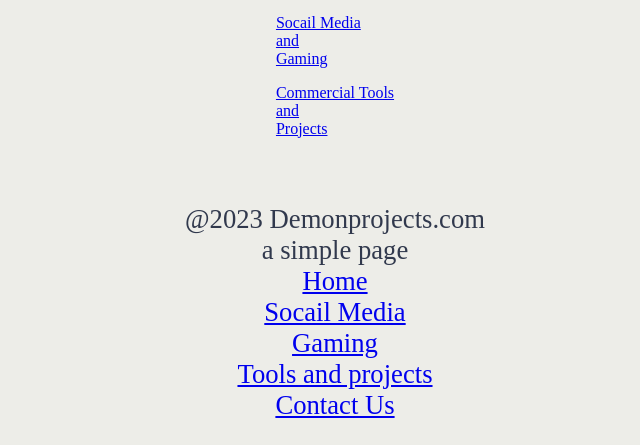
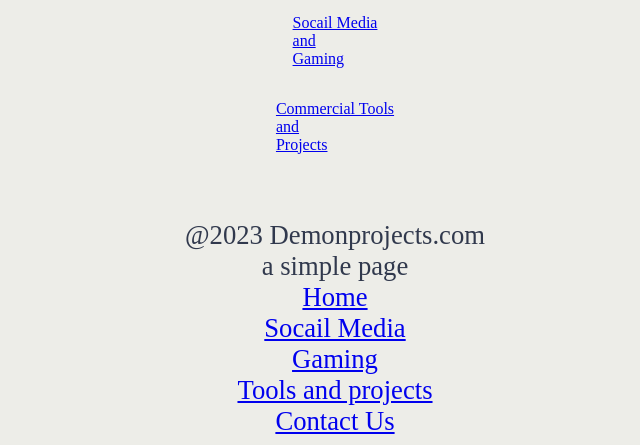
Before and after one commit to jropewatts/website, a plain HTML site: page index.html in a window 1280 px wide. Shown: the part 1291-1736 px from the top of the page, without its empty margins (305-945 px from the left). Drawn offline with Linux system fonts and the light colour scheme.

Commit message:
Update index.html

```diff
--- a/index.html
+++ b/index.html
@@ -5,25 +5,16 @@
 <meta charset="utf-8">
 <meta name="viewport" content="width=device-width, initial-scale=1">
 <title>The Demon Projects</title>
+<meta name="description" content="A Platform for tools for N4">
+<meta name="author" content="Demondeader">
+<meta name="copyright" content="DemonProjects.com">
+<meta name="robots" content="index, follow">
 </head>
 <body>
 <h1 class=topline>Welcome to the Home of Demondeader</h1>
 <img class=logo  src="take 2.png" alt=""/>
-
-
-<div class="row">
-  <div class="column">
-    <p class="column"><a href="socailmedia.html"target="_parent">Socail Media<br>and<br>Gaming</a></p>
-  </div>
-
-
-  <div class="column">
-      <p class="column"><a href="Toolsandprojects.html"target="_parent">Commercial Tools<br>and<br>Projects</a></p>
-  </div>
-</div>
-
-
-
+<p class="column"><a href="socailmedia.html"target="_parent">Socail Media<br>and<br>Gaming</a></p>
+<p class="column"><a href="Toolsandprojects.html"target="_parent">Commercial Tools<br>and<br>Projects</a></p>
 <footer>
 @2023 Demonprojects.com<br> a simple page<br>
 <a href="index.html">Home</a><br><a href="socailmedia.html">Socail Media<br>Gaming</a><br><a href="Toolsandprojects.html">Tools and projects</a><br><a href="Support.html">Contact Us</a>
```
